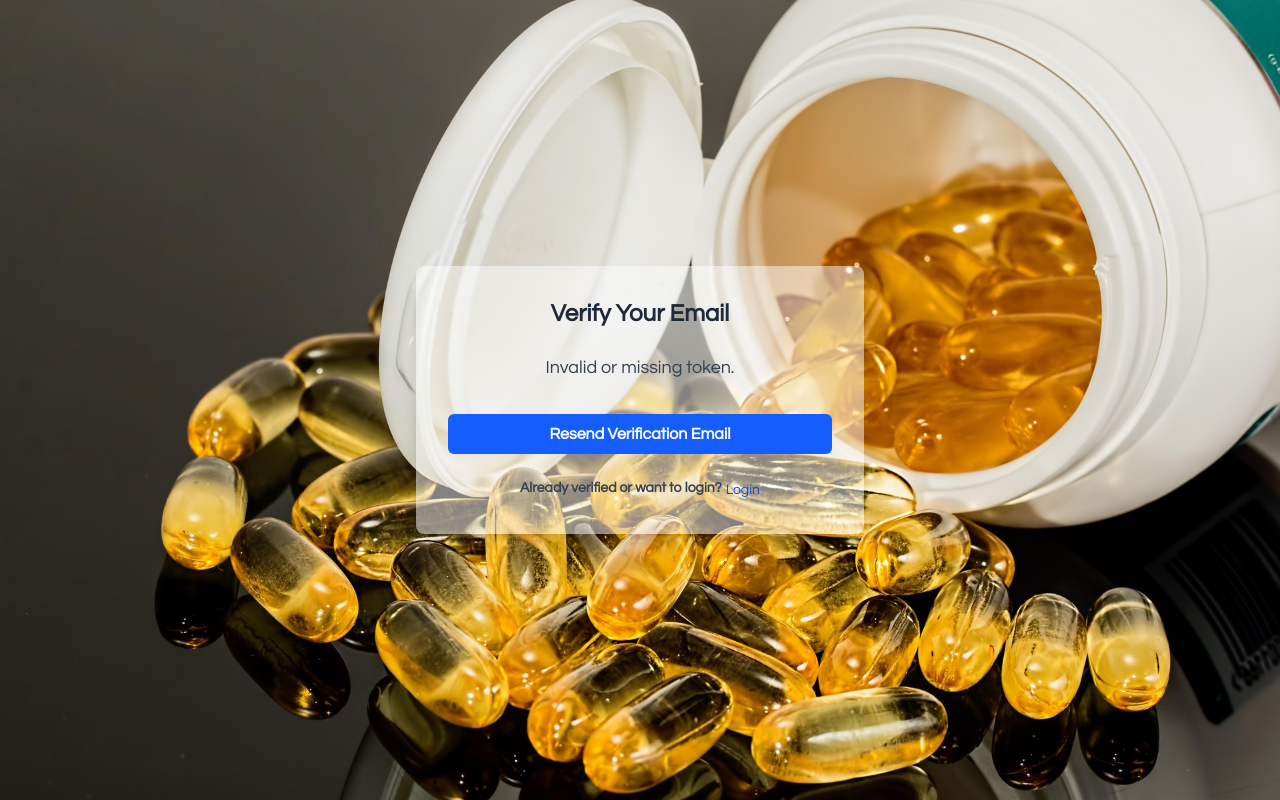
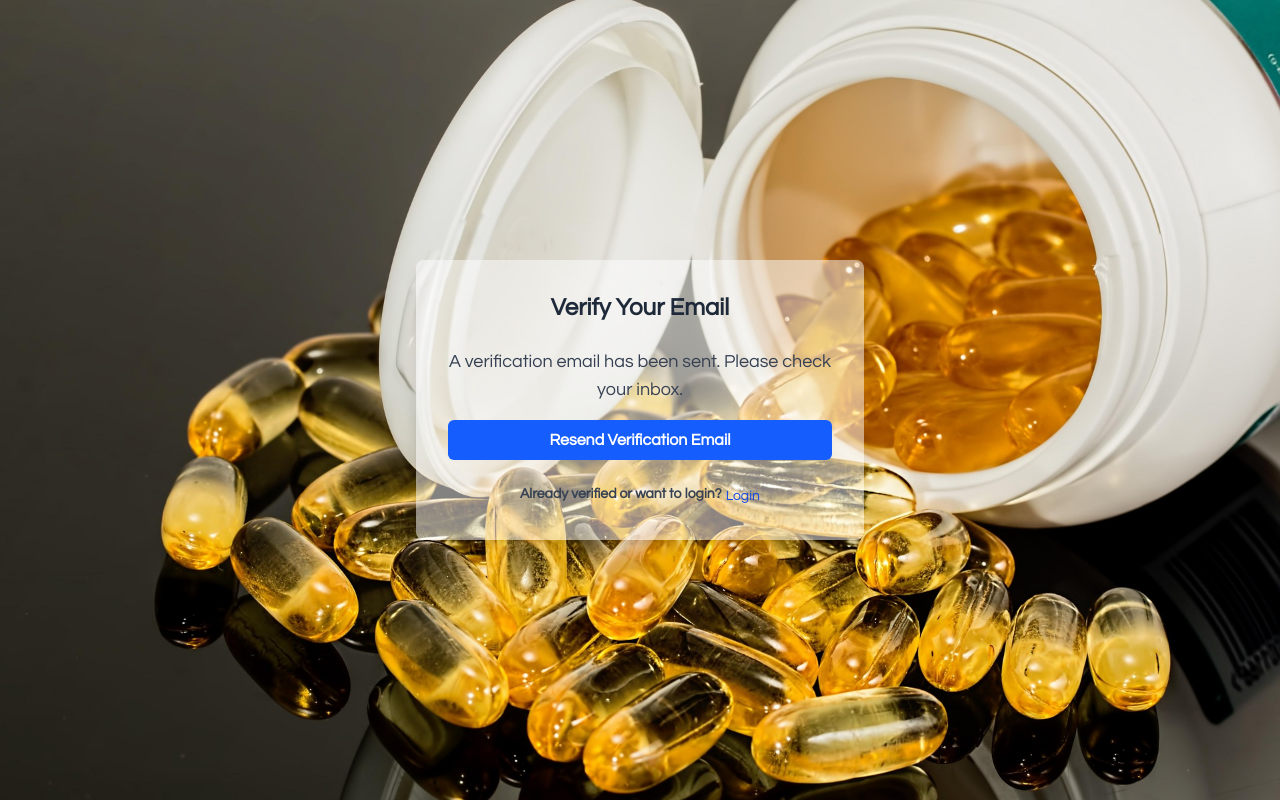
Before and after one commit to MafiaFour-LibProject/mafia-health-app, a React (Vite) app: page /auth/verify-email in a window 1280 px wide. Built offline with nearby package versions, Linux system fonts and the light colour scheme; no server answers.

Commit message:
auth error fix

```diff
--- a/src/App.jsx
+++ b/src/App.jsx
@@ -18,7 +18,7 @@ import Login from "./pages/auth/Login";
 import Signup from "./pages/auth/Signup";
 import ForgotPassword from "./pages/auth/ForgotPassword";
 import ResetPassword from "./pages/auth/ResetPassword";
-import VerifyEmail from "./pages/auth/VerifyEmail";
+import VerifyEmailNotice from "./pages/auth/VerifyEmailNotice";
 
 // Superadmin Pages
 import SuperadminDashboard from "./pages/superadmin/SuperadminDashboard";
@@ -44,6 +44,7 @@ import ReviewList from "./pages/reviews/ReviewList";
 
 // Empty/Fallback
 import EmptyState from "./components/EmptyState";
+import VerifyEmailToken from "./pages/auth/VerifyEmailToken";
 
 function App() {
   const router = createBrowserRouter([
@@ -66,7 +67,8 @@ function App() {
         { path: "signup", element: <Signup /> },
         { path: "forgot-password", element: <ForgotPassword /> },
         { path: "reset-password", element: <ResetPassword /> },
-        { path: "verify-email", element: <VerifyEmail /> },
+        { path: "verify-email", element: <VerifyEmailNotice /> },
+        { path: "/auth/verify-email-token", element: <VerifyEmailToken /> },
       ],
     },
 
--- a/src/pages/auth/Signup.jsx
+++ b/src/pages/auth/Signup.jsx
@@ -16,7 +16,6 @@ const Signup = () => {
   const onSubmit = async (data) => {
     const payload = {
       fullName: data.fullName,
-      // facility: data.facility,
       contact: data.contact,
       email: data.email,
       password: data.password,
@@ -27,6 +26,7 @@ const Signup = () => {
 
     try {
       const res = await ApiSignup(payload);
+      localStorage.setItem("unverifiedEmail", payload.email);
       toast.success("User registered successfully");
       navigate("/auth/verify-email");
     } catch (error) {
--- a/src/pages/auth/VerifyEmail.jsx
+++ b/src/pages/auth/VerifyEmailNotice.jsx
@@ -1,42 +1,19 @@
-import { useEffect, useState } from "react";
-import { useSearchParams, useNavigate, Link } from "react-router-dom";
-import {
-  verifyEmailToken,
-  resendVerificationEmail,
-} from "../../services/authService";
+import { Link } from "react-router-dom";
+import { useState } from "react";
+import { resendVerificationEmail } from "../../services/authService";
 
-const VerifyEmail = () => {
-  const [searchParams] = useSearchParams();
-  const [status, setStatus] = useState("verifying"); // verifying, success, error
+const VerifyEmailNotice = () => {
   const [message, setMessage] = useState("");
-  const navigate = useNavigate();
-
-  useEffect(() => {
-    const verify = async () => {
-      const token = searchParams.get("token");
-      if (!token) {
-        setStatus("error");
-        setMessage("Invalid or missing token.");
-        return;
-      }
-
-      try {
-        await verifyEmailToken(token);
-        setStatus("success");
-        setMessage("Your email has been successfully verified!");
-        setTimeout(() => navigate("/auth/login"), 3000);
-      } catch (err) {
-        setStatus("error");
-        setMessage(err.message || "Verification failed.");
-      }
-    };
-
-    verify();
-  }, []);
 
   const handleResend = async () => {
+    const email = localStorage.getItem("unverifiedEmail");
+    if (!email) {
+      setMessage("Email not found. Please sign up again.");
+      return;
+    }
+
     try {
-      await resendVerificationEmail();
+      await resendVerificationEmail(email);
       setMessage("Verification email resent. Please check your inbox.");
     } catch (err) {
       setMessage(err.message || "Failed to resend verification email.");
@@ -53,13 +30,13 @@ const VerifyEmail = () => {
           Verify Your Email
         </h2>
 
-        <p className="text-lg text-gray-700 mb-8">
-          {status === "verifying" && "Verifying your email..."}
-          {status === "success" && message}
-          {status === "error" && message}
+        <p className="text-lg text-gray-700 mb-4">
+          A verification email has been sent. Please check your inbox.
         </p>
 
-        <div className="flex flex-col items-center justify-center gap-4">
+        {message && <p className="text-sm text-green-700">{message}</p>}
+
+        <div className="flex flex-col items-center justify-center gap-4 mt-4">
           <button
             type="button"
             onClick={handleResend}
@@ -85,4 +62,4 @@ const VerifyEmail = () => {
   );
 };
 
-export default VerifyEmail;
+export default VerifyEmailNotice;
--- /dev/null
+++ b/src/pages/auth/VerifyEmailToken.jsx
@@ -0,0 +1,54 @@
+import { useEffect, useState } from "react";
+import { useSearchParams, useNavigate } from "react-router-dom";
+import { verifyEmailToken } from "../../services/authService";
+
+const VerifyEmailToken = () => {
+  const [searchParams] = useSearchParams();
+  const [status, setStatus] = useState("verifying");
+  const [message, setMessage] = useState("");
+  const navigate = useNavigate();
+
+  useEffect(() => {
+    const verify = async () => {
+      const token = searchParams.get("token");
+      if (!token) {
+        setStatus("error");
+        setMessage("Invalid or missing token.");
+        return;
+      }
+
+      try {
+        await verifyEmailToken(token);
+        setStatus("success");
+        setMessage("Your email has been successfully verified!");
+        setTimeout(() => navigate("/auth/login"), 3000);
+      } catch (err) {
+        setStatus("error");
+        setMessage(err.message || "Verification failed.");
+      }
+    };
+
+    verify();
+  }, []);
+
+  return (
+    <div
+      className="min-h-screen flex items-center justify-center bg-cover bg-center"
+      style={{ backgroundImage: "url('/Drug1.jpg')" }}
+    >
+      <div className="bg-white/50 p-8 rounded-lg shadow-lg w-full max-w-md mx-auto text-center">
+        <h2 className="text-2xl font-bold mb-6 text-gray-800">
+          Email Verification
+        </h2>
+
+        <p className="text-lg text-gray-700 mb-4">
+          {status === "verifying" && "Verifying your email..."}
+          {status === "success" && message}
+          {status === "error" && message}
+        </p>
+      </div>
+    </div>
+  );
+};
+
+export default VerifyEmailToken;
--- a/src/services/authService.js
+++ b/src/services/authService.js
@@ -31,10 +31,11 @@ export const verifyEmailToken = async (token) => {
 
 // resend verification email
 
-export const resendVerificationEmail = async () => {
+export const resendVerificationEmail = async (email) => {
   try {
     const response = await apiClient.post(
-      "https://startuphealth.onrender.com/api-docsapi/auth/resend-verification"
+      "https://startuphealth.onrender.com/api-docs/api/auth/resend-verification",
+      { email }
     );
     return response.data;
   } catch (error) {
```
